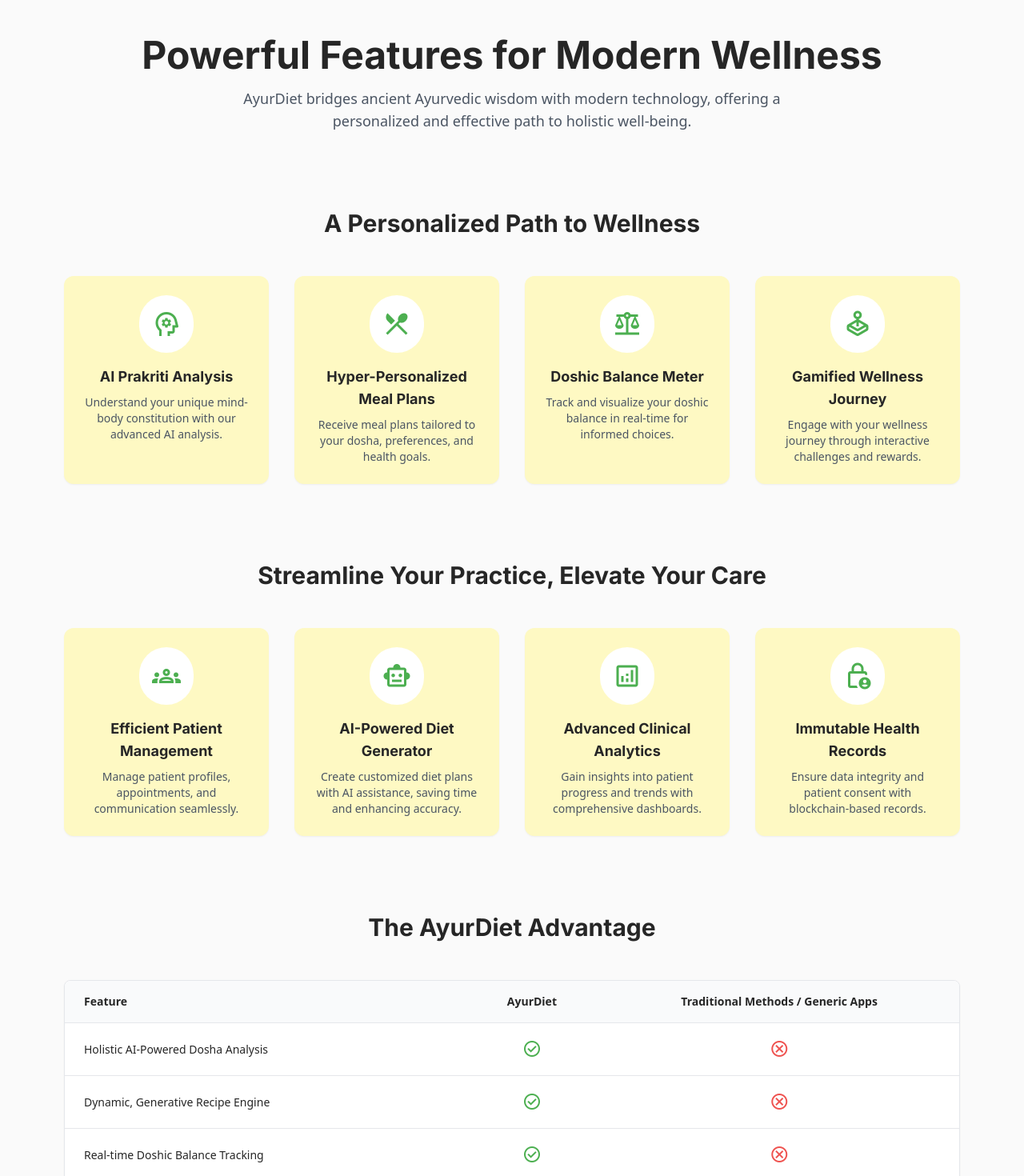
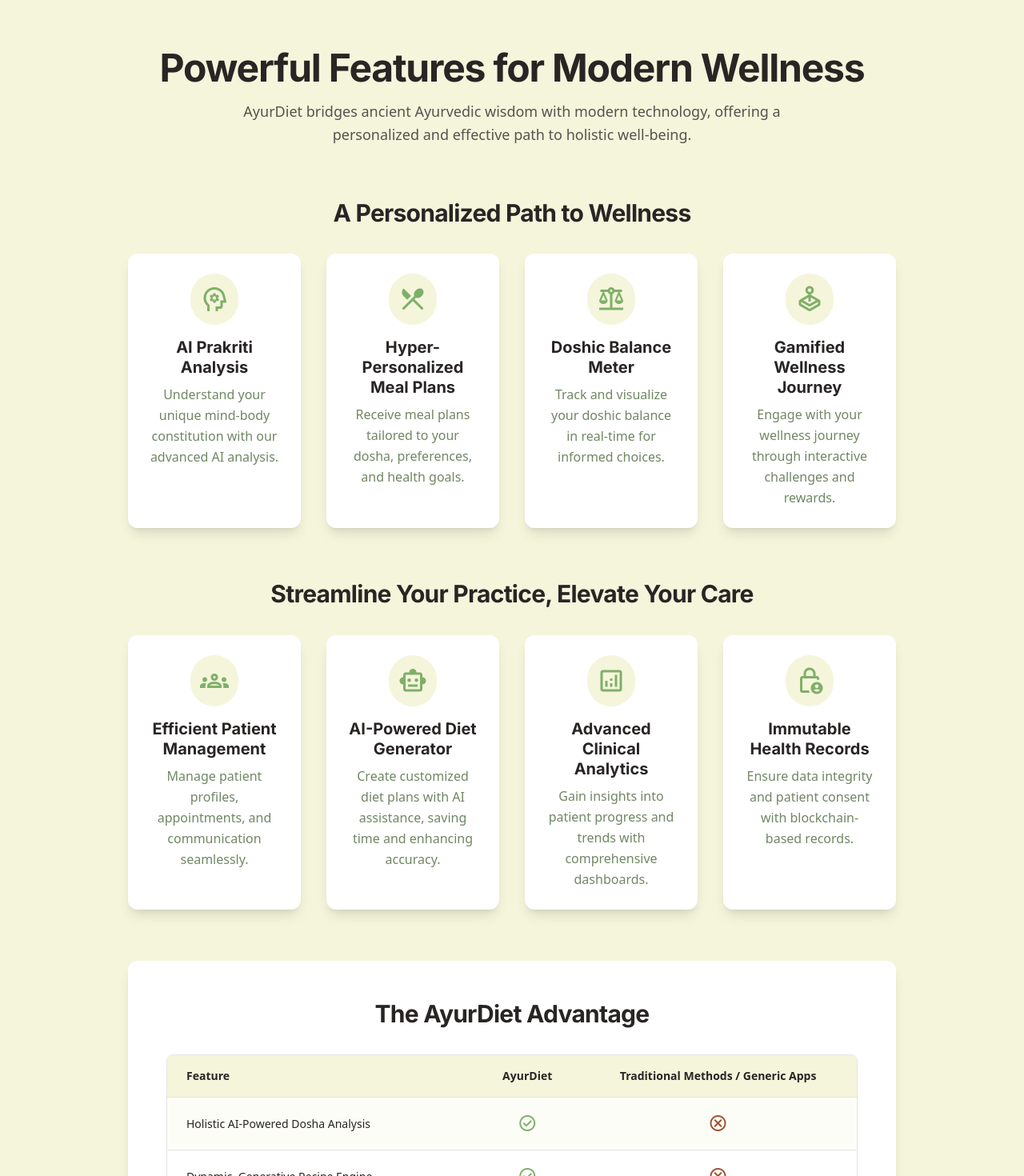
Before and after one commit to abhinav-phi/ayurdiet, a React (Vite) app in the folder frontend/: page /features in a window 1280 px wide. Shown: the part 100-1570 px from the top of the page at 80% size. Built offline with nearby package versions, Linux system fonts and the light colour scheme.

Commit message:
create Features page showcasing product capabilities

```diff
--- a/frontend/src/pages/Features.tsx
+++ b/frontend/src/pages/Features.tsx
@@ -50,150 +50,162 @@
   const comparisonData = [
     {
       feature: "Holistic AI-Powered Dosha Analysis",
-      ayurmind: true,
+      ayurdiet: true,
       traditional: false
     },
     {
       feature: "Dynamic, Generative Recipe Engine",
-      ayurmind: true,
+      ayurdiet: true,
       traditional: false
     },
     {
       feature: "Real-time Doshic Balance Tracking",
-      ayurmind: true,
+      ayurdiet: true,
       traditional: false
     },
     {
       feature: "Gamified & Engaging Wellness Journey",
-      ayurmind: true,
+      ayurdiet: true,
       traditional: "Limited / Static"
     },
     {
       feature: "Integrated B2B Practitioner Dashboard",
-      ayurmind: true,
+      ayurdiet: true,
       traditional: false
     },
     {
       feature: "Blockchain-Based Consent & Data Security",
-      ayurmind: true,
+      ayurdiet: true,
       traditional: false
     }
   ];
 
   return (
-    <div className="bg-[#fafafa] min-h-screen" style={{fontFamily: 'Manrope, "Noto Sans", sans-serif'}}>
+    <div className="bg-[#F5F5DC] min-h-screen" style={{fontFamily: 'Manrope, "Noto Sans", sans-serif'}}>
       <div className="relative flex h-auto min-h-screen w-full flex-col overflow-x-hidden">
-        <div className="layout-container flex h-full grow flex-col">
-          <main className="flex-1 px-4 sm:px-10 lg:px-20 py-16">
-            <div className="mx-auto max-w-6xl">
+        {/* Decorative background elements */}
+        <div className="absolute inset-0 overflow-hidden">
+          <div className="leaf leaf-1"></div>
+          <div className="leaf leaf-2"></div>
+          <div className="leaf leaf-3"></div>
+          <div className="leaf leaf-4"></div>
+        </div>
+
+        <div className="layout-container flex h-full grow flex-col relative z-10">
+          <main className="px-10 md:px-20 lg:px-40 flex flex-1 justify-center py-10 lg:py-20">
+            <div className="layout-content-container flex flex-col max-w-6xl flex-1 gap-16">
 
               {/* Hero Section */}
-              <section className="text-center mb-24">
-                <h1 className="text-4xl md:text-5xl font-bold text-[#262626] mb-4">
+              <section className="text-center flex flex-col items-center gap-4">
+                <h1 className="text-stone-800 tracking-tight text-4xl md:text-5xl font-bold leading-tight">
                   Powerful Features for Modern Wellness
                 </h1>
-                <p className="text-lg text-gray-600 max-w-3xl mx-auto">
+                <p className="text-stone-600 text-lg max-w-3xl font-normal leading-relaxed">
                   AyurDiet bridges ancient Ayurvedic wisdom with modern technology,
                   offering a personalized and effective path to holistic well-being.
                 </p>
               </section>
 
               {/* Patient Features */}
-              <section className="mb-24">
-                <h2 className="text-3xl font-bold text-center mb-12 text-[#262626]">
+              <section>
+                <h2 className="text-stone-800 text-3xl font-bold leading-tight tracking-tight text-center mb-8">
                   A Personalized Path to Wellness
                 </h2>
                 <div className="grid grid-cols-1 sm:grid-cols-2 lg:grid-cols-4 gap-8">
                   {patientFeatures.map((feature, index) => (
                     <div
                       key={index}
-                      className="bg-[#fef9c3] p-6 flex flex-col items-center text-center rounded-xl shadow-sm hover:shadow-lg hover:-translate-y-1 transition-all duration-300"
+                      className="flex flex-1 gap-4 rounded-xl border border-transparent bg-white p-6 flex-col items-center text-center shadow-lg transition-transform transform hover:-translate-y-2"
                     >
-                      <div className="bg-white rounded-full p-4 flex items-center justify-center mb-4">
-                        <span className="material-symbols-outlined text-4xl text-[#4caf50]">
+                      <div className="bg-[#F5F5DC] text-[#7FB069] rounded-full p-3 inline-flex">
+                        <span className="material-symbols-outlined text-4xl">
                           {feature.icon}
                         </span>
                       </div>
-                      <h3 className="font-bold text-lg mb-2 text-[#262626]">
+                      <div className="flex flex-col gap-2">
+                        <h3 className="text-stone-800 text-xl font-bold leading-tight">
                           {feature.title}
                         </h3>
-                      <p className="text-sm text-gray-600">
+                        <p className="text-[#708764] text-base font-normal leading-relaxed">
                           {feature.description}
                         </p>
+                      </div>
                     </div>
                   ))}
                 </div>
               </section>
 
               {/* Practitioner Features */}
-              <section className="mb-24">
-                <h2 className="text-3xl font-bold text-center mb-12 text-[#262626]">
+              <section>
+                <h2 className="text-stone-800 text-3xl font-bold leading-tight tracking-tight text-center mb-8">
                   Streamline Your Practice, Elevate Your Care
                 </h2>
                 <div className="grid grid-cols-1 sm:grid-cols-2 lg:grid-cols-4 gap-8">
                   {practitionerFeatures.map((feature, index) => (
                     <div
                       key={index}
-                      className="bg-[#fef9c3] p-6 flex flex-col items-center text-center rounded-xl shadow-sm hover:shadow-lg hover:-translate-y-1 transition-all duration-300"
+                      className="flex flex-1 gap-4 rounded-xl border border-transparent bg-white p-6 flex-col items-center text-center shadow-lg transition-transform transform hover:-translate-y-2"
                     >
-                      <div className="bg-white rounded-full p-4 flex items-center justify-center mb-4">
-                        <span className="material-symbols-outlined text-4xl text-[#4caf50]">
+                      <div className="bg-[#F5F5DC] text-[#7FB069] rounded-full p-3 inline-flex">
+                        <span className="material-symbols-outlined text-4xl">
                           {feature.icon}
                         </span>
                       </div>
-                      <h3 className="font-bold text-lg mb-2 text-[#262626]">
+                      <div className="flex flex-col gap-2">
+                        <h3 className="text-stone-800 text-xl font-bold leading-tight">
                           {feature.title}
                         </h3>
-                      <p className="text-sm text-gray-600">
+                        <p className="text-[#708764] text-base font-normal leading-relaxed">
                           {feature.description}
                         </p>
+                      </div>
                     </div>
                   ))}
                 </div>
               </section>
 
               {/* Comparison Table */}
-              <section>
-                <h2 className="text-3xl font-bold text-center mb-12 text-[#262626]">
+              <section className="bg-white rounded-xl p-8 lg:p-12 shadow-lg">
+                <h2 className="text-stone-800 text-3xl font-bold leading-tight tracking-tight text-center mb-8">
                   The AyurDiet Advantage
                 </h2>
-                <div className="overflow-x-auto rounded-lg border border-gray-200 bg-white shadow-sm">
+                <div className="overflow-x-auto rounded-lg border border-stone-200 bg-white shadow-sm">
                   <table className="w-full text-left text-sm">
-                    <thead className="bg-gray-50 border-b border-gray-200">
+                    <thead className="bg-[#F5F5DC] border-b border-stone-200">
                       <tr>
-                        <th className="px-6 py-4 font-bold text-[#262626]">
+                        <th className="px-6 py-4 font-bold text-stone-800">
                           Feature
                         </th>
-                        <th className="px-6 py-4 font-bold text-[#262626] text-center">
+                        <th className="px-6 py-4 font-bold text-stone-800 text-center">
                           AyurDiet
                         </th>
-                        <th className="px-6 py-4 font-bold text-[#262626] text-center">
+                        <th className="px-6 py-4 font-bold text-stone-800 text-center">
                           Traditional Methods / Generic Apps
                         </th>
                       </tr>
                     </thead>
-                    <tbody className="divide-y divide-gray-200">
+                    <tbody className="divide-y divide-stone-200">
                       {comparisonData.map((row, index) => (
-                        <tr key={index}>
-                          <td className="px-6 py-4 font-medium text-[#262626]">
+                        <tr key={index} className={index % 2 === 0 ? 'bg-[#F5F5DC]/20' : 'bg-white'}>
+                          <td className="px-6 py-4 font-medium text-stone-800">
                             {row.feature}
                           </td>
                           <td className="px-6 py-4 text-center">
-                            <span className="material-symbols-outlined text-[#4caf50] text-2xl">
+                            <span className="material-symbols-outlined text-[#7FB069] text-2xl">
                               check_circle
                             </span>
                           </td>
                           <td className="px-6 py-4 text-center">
                             {row.traditional === false ? (
-                              <span className="material-symbols-outlined text-[#ef5350] text-2xl">
+                              <span className="material-symbols-outlined text-[#A0522D] text-2xl">
                                 cancel
                               </span>
                             ) : typeof row.traditional === 'string' ? (
-                              <span className="text-sm font-medium text-gray-500">
+                              <span className="text-sm font-medium text-stone-600">
                                 {row.traditional}
                               </span>
                             ) : (
-                              <span className="material-symbols-outlined text-[#4caf50] text-2xl">
+                              <span className="material-symbols-outlined text-[#7FB069] text-2xl">
                                 check_circle
                               </span>
                             )}
```
Lines whose indentation alone changed are shown as unchanged.
